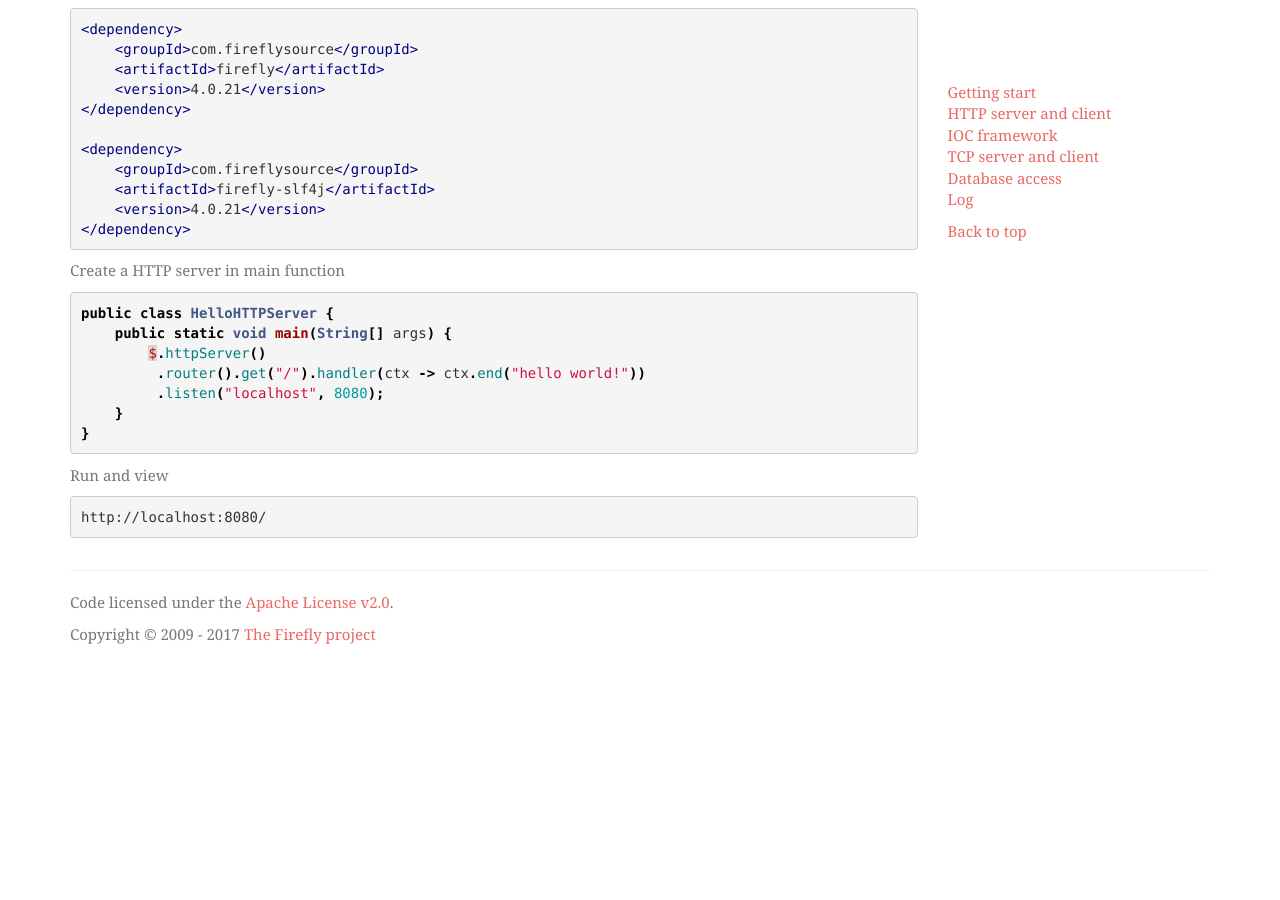
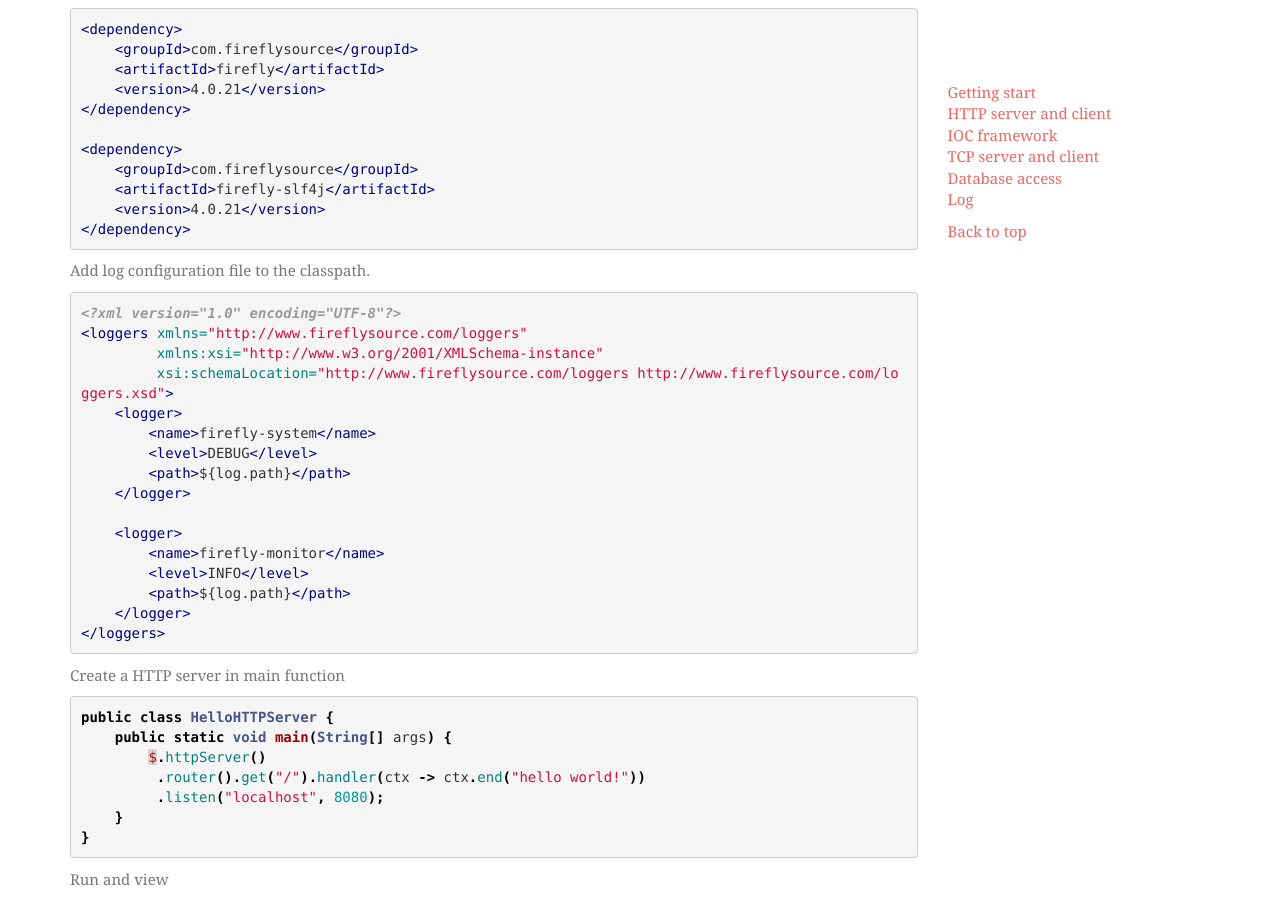
Before and after one commit to hypercube1024/firefly, a Jekyll site: the page built from _docs/getting-start.md, in a window 1280 px wide and 900 px high, scrolled down 1141 px. Built offline with Jekyll 4.4.1, drawn with Linux system fonts in a browser that asks for light colours; some web fonts are replaced; before the commit the page ends 1797 px from its top, so only the background shows below that.

Commit message:
[doc]: add log configuration in getting start chapter

````diff
--- a/_docs/getting-start.md
+++ b/_docs/getting-start.md
@@ -68,6 +68,26 @@
 </dependency>
 ```
 
+Add log configuration file to the classpath.
+```xml
+<?xml version="1.0" encoding="UTF-8"?>
+<loggers xmlns="http://www.fireflysource.com/loggers"
+         xmlns:xsi="http://www.w3.org/2001/XMLSchema-instance"
+         xsi:schemaLocation="http://www.fireflysource.com/loggers http://www.fireflysource.com/loggers.xsd">
+    <logger>
+        <name>firefly-system</name>
+        <level>DEBUG</level>
+        <path>${log.path}</path>
+    </logger>
+
+    <logger>
+        <name>firefly-monitor</name>
+        <level>INFO</level>
+        <path>${log.path}</path>
+    </logger>
+</loggers>
+```
+
 Create a HTTP server in main function
 ```java
 public class HelloHTTPServer {
````
